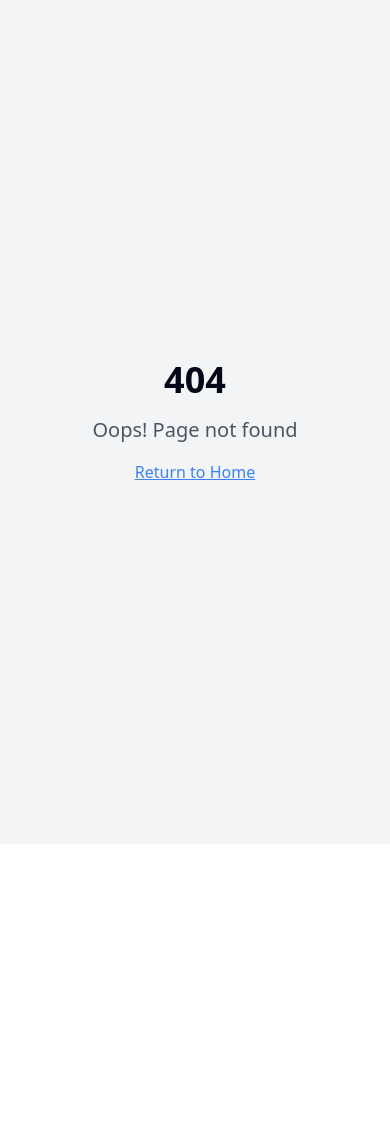
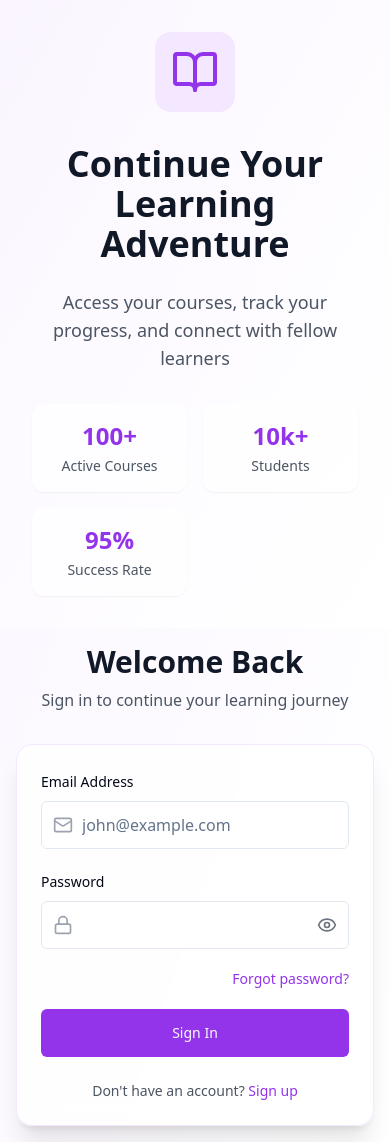
Before and after one commit to ankitsoniblogger/modern-signup-factory, a React (Vite) app: page /signin in a window 390 px wide. Before the commit this address had no page. Before the commit the page ends 844 px from the top, so only its background shows below. Built offline with nearby package versions, Linux system fonts and the light colour scheme.

Commit message:
Add sign in page
Adds a new "sign in" page with a modern and responsive design.

```diff
--- a/src/App.tsx
+++ b/src/App.tsx
@@ -1,9 +1,11 @@
+
 import { Toaster } from "@/components/ui/toaster";
 import { Toaster as Sonner } from "@/components/ui/sonner";
 import { TooltipProvider } from "@/components/ui/tooltip";
 import { QueryClient, QueryClientProvider } from "@tanstack/react-query";
 import { BrowserRouter, Routes, Route } from "react-router-dom";
 import Index from "./pages/Index";
+import SignIn from "./pages/SignIn";
 import NotFound from "./pages/NotFound";
 
 const queryClient = new QueryClient();
@@ -16,6 +18,7 @@ const App = () => (
       <BrowserRouter>
         <Routes>
           <Route path="/" element={<Index />} />
+          <Route path="/signin" element={<SignIn />} />
           {/* ADD ALL CUSTOM ROUTES ABOVE THE CATCH-ALL "*" ROUTE */}
           <Route path="*" element={<NotFound />} />
         </Routes>
--- /dev/null
+++ b/src/pages/SignIn.tsx
@@ -0,0 +1,189 @@
+
+import { useState } from "react";
+import { zodResolver } from "@hookform/resolvers/zod";
+import { useForm } from "react-hook-form";
+import * as z from "zod";
+import { Button } from "@/components/ui/button";
+import { Input } from "@/components/ui/input";
+import {
+  Form,
+  FormControl,
+  FormField,
+  FormItem,
+  FormLabel,
+  FormMessage,
+} from "@/components/ui/form";
+import { motion } from "framer-motion";
+import { Eye, EyeOff, Lock, Mail, BookOpen } from "lucide-react";
+import { toast } from "sonner";
+import { Link } from "react-router-dom";
+
+const formSchema = z.object({
+  email: z.string().email("Invalid email address"),
+  password: z.string().min(1, "Password is required"),
+});
+
+const SignIn = () => {
+  const [showPassword, setShowPassword] = useState(false);
+
+  const form = useForm<z.infer<typeof formSchema>>({
+    resolver: zodResolver(formSchema),
+    defaultValues: {
+      email: "",
+      password: "",
+    },
+  });
+
+  function onSubmit(values: z.infer<typeof formSchema>) {
+    toast.success("Successfully signed in!");
+    console.log(values);
+  }
+
+  return (
+    <div className="min-h-screen w-full flex flex-col lg:flex-row bg-gradient-to-br from-purple-50 to-white">
+      {/* Left Column - Sign In Form */}
+      <div className="w-full lg:w-1/2 p-4 lg:p-16 flex items-center justify-center order-2 lg:order-1">
+        <motion.div
+          initial={{ opacity: 0, x: -20 }}
+          animate={{ opacity: 1, x: 0 }}
+          transition={{ duration: 0.5 }}
+          className="w-full max-w-md"
+        >
+          <div className="text-center mb-8">
+            <h1 className="text-3xl font-semibold text-gray-900 mb-2">Welcome Back</h1>
+            <p className="text-gray-600">Sign in to continue your learning journey</p>
+          </div>
+
+          <div className="bg-white/80 backdrop-blur-lg rounded-2xl p-6 md:p-8 shadow-xl border border-purple-100">
+            <Form {...form}>
+              <form onSubmit={form.handleSubmit(onSubmit)} className="space-y-5">
+                <FormField
+                  control={form.control}
+                  name="email"
+                  render={({ field }) => (
+                    <FormItem>
+                      <FormLabel>Email Address</FormLabel>
+                      <FormControl>
+                        <div className="relative">
+                          <Mail className="absolute left-3 top-3.5 h-5 w-5 text-gray-400" />
+                          <Input
+                            placeholder="john@example.com"
+                            type="email"
+                            className="h-12 pl-10"
+                            {...field}
+                          />
+                        </div>
+                      </FormControl>
+                      <FormMessage />
+                    </FormItem>
+                  )}
+                />
+
+                <FormField
+                  control={form.control}
+                  name="password"
+                  render={({ field }) => (
+                    <FormItem>
+                      <FormLabel>Password</FormLabel>
+                      <FormControl>
+                        <div className="relative">
+                          <Lock className="absolute left-3 top-3.5 h-5 w-5 text-gray-400" />
+                          <Input
+                            type={showPassword ? "text" : "password"}
+                            className="h-12 pl-10 pr-10"
+                            {...field}
+                          />
+                          <button
+                            type="button"
+                            onClick={() => setShowPassword(!showPassword)}
+                            className="absolute right-3 top-1/2 -translate-y-1/2 text-gray-500 hover:text-gray-700"
+                          >
+                            {showPassword ? (
+                              <EyeOff size={20} />
+                            ) : (
+                              <Eye size={20} />
+                            )}
+                          </button>
+                        </div>
+                      </FormControl>
+                      <FormMessage />
+                    </FormItem>
+                  )}
+                />
+
+                <div className="flex items-center justify-end">
+                  <a
+                    href="#"
+                    className="text-sm text-purple-600 hover:text-purple-700"
+                  >
+                    Forgot password?
+                  </a>
+                </div>
+
+                <motion.div
+                  whileHover={{ scale: 1.01 }}
+                  whileTap={{ scale: 0.99 }}
+                >
+                  <Button
+                    type="submit"
+                    className="w-full h-12 bg-purple-600 hover:bg-purple-700 transition-all duration-200"
+                  >
+                    Sign In
+                  </Button>
+                </motion.div>
+              </form>
+            </Form>
+
+            <div className="mt-6 text-center text-sm text-gray-600">
+              Don't have an account?{" "}
+              <Link
+                to="/"
+                className="text-purple-600 hover:text-purple-700 font-medium"
+              >
+                Sign up
+              </Link>
+            </div>
+          </div>
+        </motion.div>
+      </div>
+
+      {/* Right Column - Artwork and Info */}
+      <div className="w-full lg:w-1/2 p-8 lg:p-16 flex flex-col justify-center bg-gradient-to-br from-purple-50/50 to-white order-1 lg:order-2">
+        <motion.div
+          initial={{ opacity: 0, x: 20 }}
+          animate={{ opacity: 1, x: 0 }}
+          transition={{ duration: 0.5, delay: 0.2 }}
+          className="text-center lg:text-left"
+        >
+          <div className="mb-8 inline-flex p-4 bg-purple-100 rounded-2xl">
+            <BookOpen className="w-12 h-12 text-purple-600" />
+          </div>
+          <h2 className="text-4xl lg:text-5xl font-bold text-gray-900 mb-6">
+            Continue Your Learning Adventure
+          </h2>
+          <p className="text-lg text-gray-600 mb-8">
+            Access your courses, track your progress, and connect with fellow learners
+          </p>
+
+          {/* Stats */}
+          <div className="grid grid-cols-2 md:grid-cols-3 gap-4">
+            <div className="p-4 rounded-xl bg-white/60 backdrop-blur-sm shadow-sm">
+              <div className="text-2xl font-bold text-purple-600 mb-1">100+</div>
+              <div className="text-sm text-gray-600">Active Courses</div>
+            </div>
+            <div className="p-4 rounded-xl bg-white/60 backdrop-blur-sm shadow-sm">
+              <div className="text-2xl font-bold text-purple-600 mb-1">10k+</div>
+              <div className="text-sm text-gray-600">Students</div>
+            </div>
+            <div className="p-4 rounded-xl bg-white/60 backdrop-blur-sm shadow-sm">
+              <div className="text-2xl font-bold text-purple-600 mb-1">95%</div>
+              <div className="text-sm text-gray-600">Success Rate</div>
+            </div>
+          </div>
+        </motion.div>
+      </div>
+    </div>
+  );
+};
+
+export default SignIn;
```
